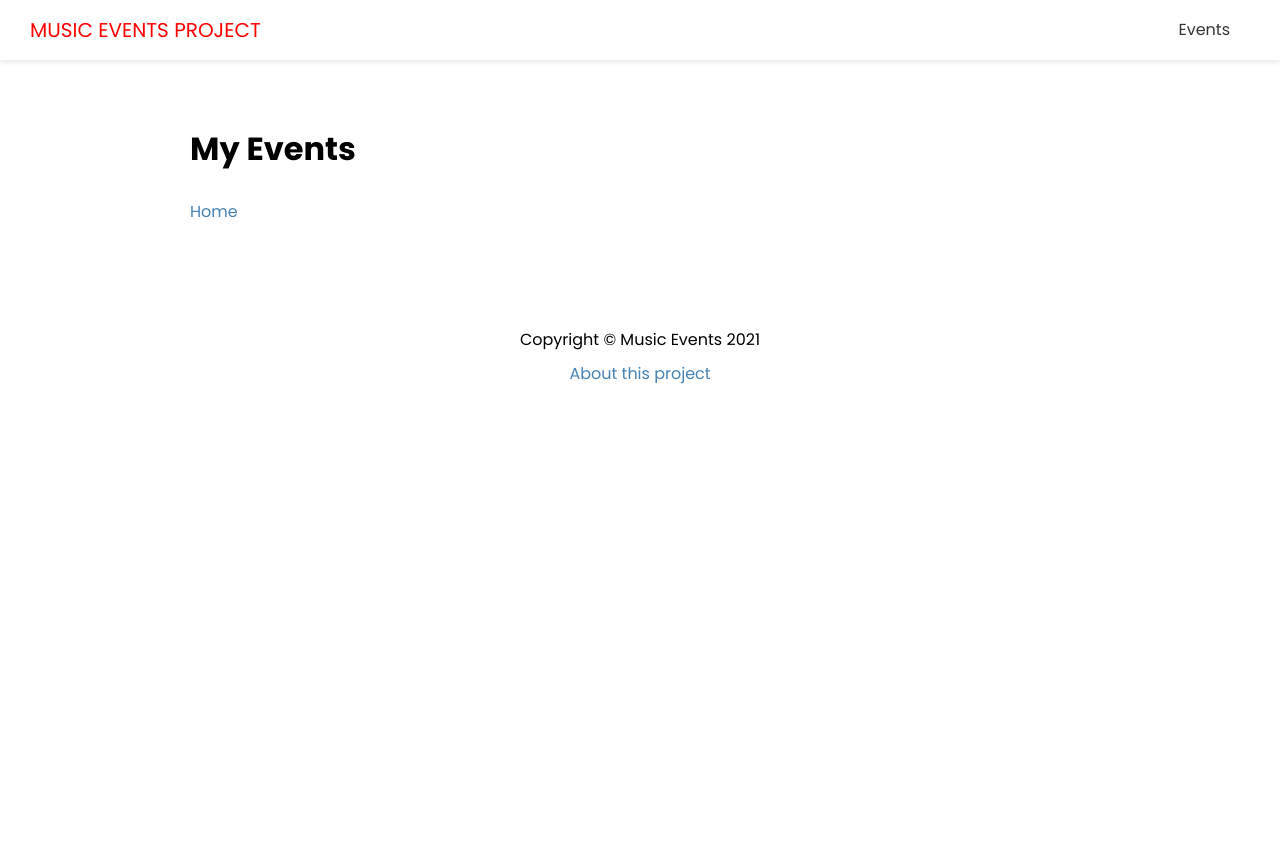
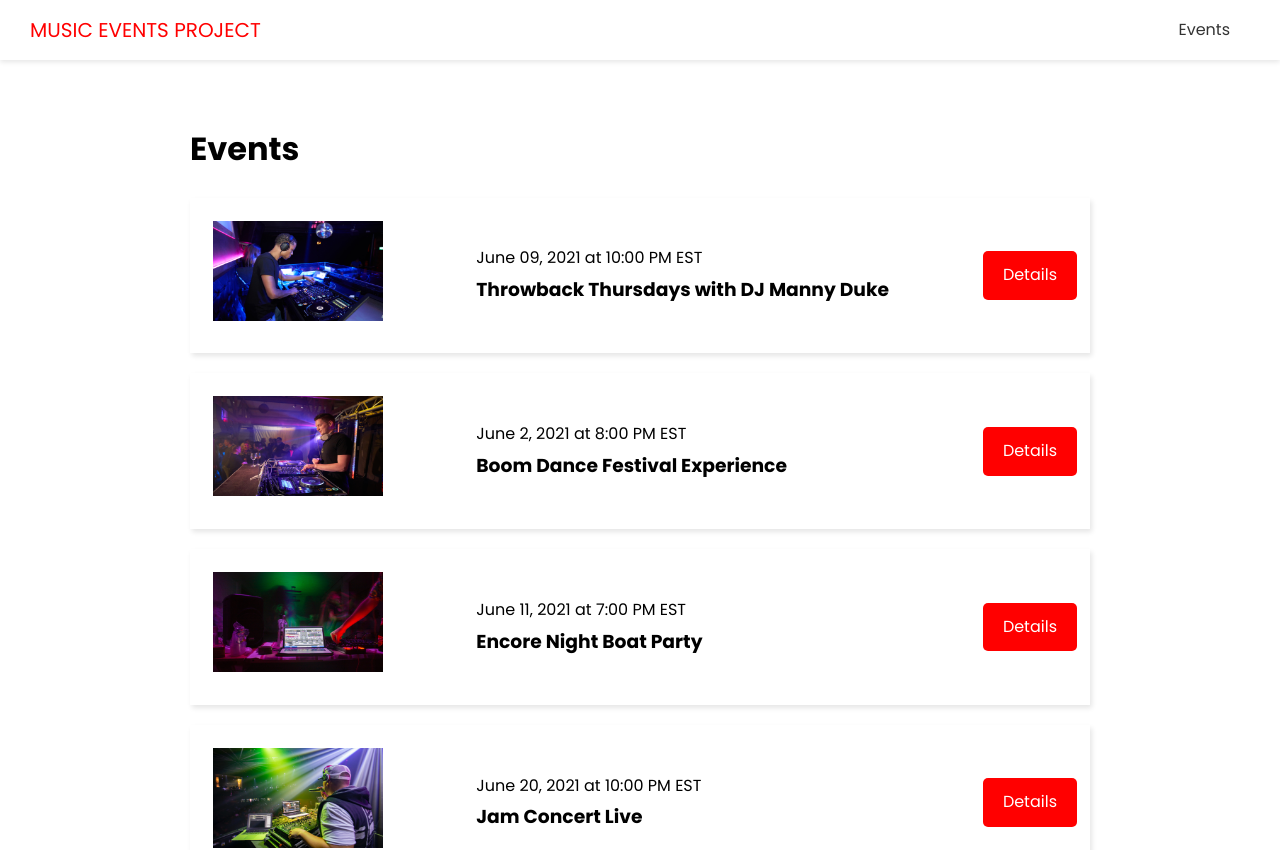
Before and after one commit to builtbyjosh/event-nextjs-app-frontend, a Next.js app: page /events in a window 1280 px wide. Shown: the top 850 px of the page. Before the commit the page ends 800 px from the top, so only its background shows below. Built offline with nearby package versions, Linux system fonts and the light colour scheme; no server answers.

Commit message:
add list item and dynamic paths

```diff
--- /dev/null
+++ b/components/EventItem.jsx
@@ -0,0 +1,27 @@
+import React from 'react';
+import Link from 'next/link';
+import Image from 'next/image';
+import styles from '@/styles/EventItem.module.css';
+
+export default function EventItem({ evt }) {
+  return (
+    <div className={styles.event}>
+      <div className={styles.img}>
+        <Image
+          src={evt.image ? evt.image : '/images/event-default.png'}
+          width={170}
+          height={100}
+        />
+      </div>
+      <div className={styles.info}>
+        <span>{evt.date} at {evt.time}</span>
+        <h3>{evt.name}</h3>
+      </div>
+      <div className={styles.link}>
+        <Link href={`/events/${evt.slug}`}>
+          <a className='btn' >Details</a>
+        </Link>
+      </div>
+    </div>
+  );
+};
--- a/pages/events/index.jsx
+++ b/pages/events/index.jsx
@@ -1,12 +1,27 @@
-import React from 'react';
-import Link from 'next/link'
 import Layout from '@/components/Layout';
+import EventItem from '@/components/EventItem';
+import { API_URL } from '@/config/index';
 
-export default function EventsPage() {
+export default function EventsPage({ data }) {
+  const {events} = data
+  console.log('EVENTS: ', events);
   return (
     <Layout>
-      <h1>My Events</h1>
-      <Link href="/">Home</Link>
+      <h1>Events</h1>
+      {events.length === 0 && <h3>No Events to show</h3>}
+
+      {events.map((evt) => (
+        <EventItem key={evt.id} evt={evt} />
+      ))}
     </Layout>
   );
 }
+
+export async function getStaticProps() {
+  const res = await fetch(`${API_URL}/api/events`);
+  const data = await res.json();
+  return {
+    props: { data },
+    revalidate: 1,
+  };
+}
--- /dev/null
+++ b/styles/EventItem.module.css
@@ -0,0 +1,28 @@
+.event {
+  display: flex;
+  justify-content: space-between;
+  align-items: center;
+  margin: 20px 0;
+  padding: 13px;
+  box-shadow: 2px 3px 5px rgba(0, 0, 0, 0.1);
+}
+
+.img {
+  flex: 1;
+  margin: 10px;
+}
+
+.info {
+  flex: 2;
+}
+
+@media (max-width: 600px) {
+  .event {
+    flex-direction: column;
+    text-align: center;
+  }
+
+  .info {
+    margin-bottom: 20px;
+  }
+}
```
Also changed, not shown: pages/events/[slug].jsx (+38 -5 lines), pages/index.jsx (+24 -11 lines).
